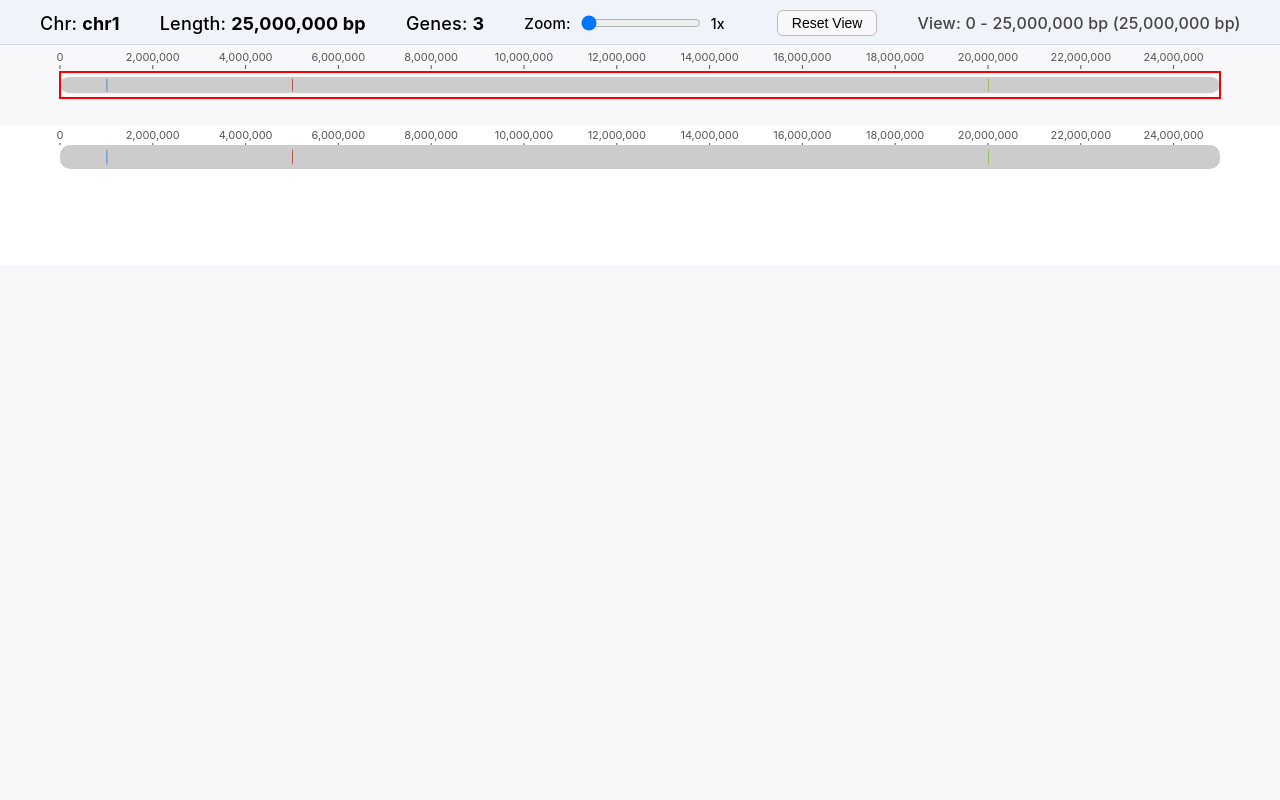
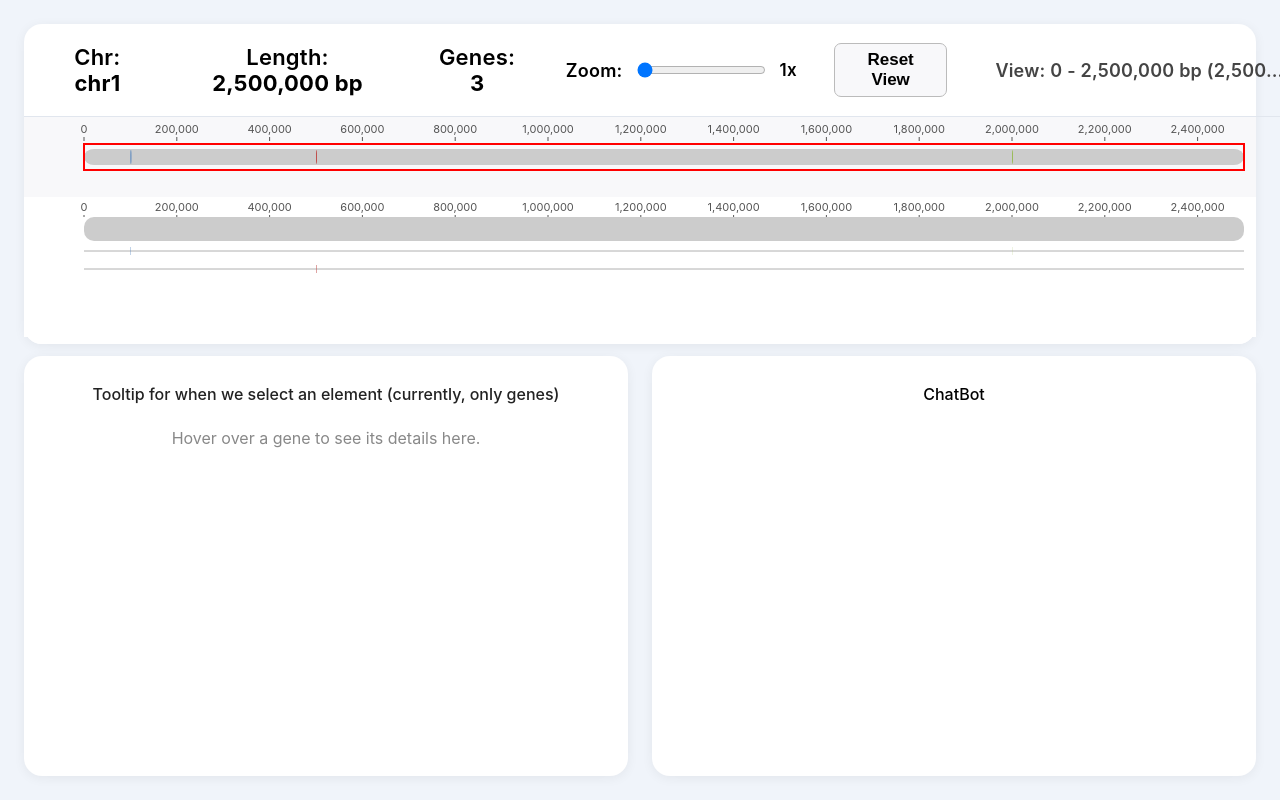
Before and after one commit to Rayjine/CGpt, a React (Create React App) app in the folder visualizer/cgpt-visualizer-website/: page / in a window 1280 px wide. Built offline with nearby package versions, Linux system fonts and the light colour scheme.

Commit message:
Update GenomeBrowser.js

```diff
--- a/visualizer/cgpt-visualizer-website/src/GenomeBrowser.js
+++ b/visualizer/cgpt-visualizer-website/src/GenomeBrowser.js
@@ -1,15 +1,45 @@
 import React, { useRef, useEffect, useState } from 'react';
 import * as d3 from 'd3';
 
+const geneColors = [
+  '#4F81BD', '#C0504D', '#9BBB59', '#8064A2', '#F79646',
+  '#2C4D75', '#9E480E', '#77933C', '#604A7B', '#C00000'
+];
+
+const baseColors = {
+  A: '#1f77b4', // blue
+  C: '#2ca02c', // green
+  T: '#d62728', // red
+  G: '#ff7f0e'  // orange
+};
+
 const mockChromosome = {
   name: 'chr1',
-  length: 25000000, // demo: 25 million bp for visible genes
+  length: 2500000, // demo: 2.5 million bp for visible genes
   genes: [
-    { name: 'GENE1', start: 1000000, end: 1010000, strand: '+', color: '#4F81BD' },
-    { name: 'GENE2', start: 5000000, end: 5015000, strand: '-', color: '#C0504D' },
-    { name: 'GENE3', start: 20000000, end: 20005000, strand: '+', color: '#9BBB59' },
+    { name: 'GENE1', start: 100000, end: 101000, strand: '+' },
+    { name: 'GENE2', start: 500000, end: 501500, strand: '-' },
+    { name: 'GENE3', start: 2000000, end: 2000500, strand: '+' },
   ]
 };
+
+// Assign color to gene by index (alternating from 10 colors)
+function getGeneColor(index) {
+  return geneColors[index % geneColors.length];
+}
+
+// Example mock sequence for demo: repeat 'ACTG' to match chromosome length
+function defineMockSequence(length) {
+  // Repeat 'ACTG' to fill the chromosome
+  const motif = 'ACTG';
+  let seq = '';
+  const repeatCount = Math.floor(length / motif.length);
+  for (let i = 0; i < repeatCount; ++i) seq += motif;
+  seq += motif.slice(0, length - seq.length); // pad to exact length
+  return seq;
+}
+
+const mockSequence = defineMockSequence(mockChromosome.length);
 
 function numberWithCommas(x) {
   return x.toString().replace(/\B(?=(\d{3})+(?!\d))/g, ',');
@@ -20,43 +50,47 @@ function GenomeBrowser() {
   const detailRef = useRef();
   const zoomRef = useRef();
   const [zoomRegion, setZoomRegion] = useState([0, mockChromosome.length]);
+  const [hoveredGene, setHoveredGene] = useState(null);
 
   // --- D3 Zoom Setup: Only once on mount ---
   useEffect(() => {
     const width = window.innerWidth;
     const detailHeight = 80;
     const margin = { left: 60, right: 60 };
-
+    const minZoom = 1;
+    // Maximum zoom: allow 1bp per 1.25px (double again)
+    const visiblePixels = width - margin.left - margin.right;
+    const minBpWindow = visiblePixels / 20; // at max zoom, show 1bp per 1.25px
+    const maxZoom = mockChromosome.length / minBpWindow;
     const zoom = d3.zoom()
-      .scaleExtent([1, mockChromosome.length / 100000])
+      .scaleExtent([minZoom, maxZoom])
       .translateExtent([[margin.left, 0], [width - margin.right, detailHeight]])
       .extent([[margin.left, 0], [width - margin.right, detailHeight]])
       .on('zoom', (event) => {
         const t = event.transform;
-        const x = d3.scaleLinear().domain([0, mockChromosome.length]).range([margin.left, width - margin.right]);
+        const x = d3.scaleLinear().domain([0, mockChromosome.length]).range([margin.left, width - margin.left - margin.right]);
         const newDomain = t.rescaleX(x).domain();
-        // Clamp to chromosome
         let newRegion = [
           Math.max(0, newDomain[0]),
           Math.min(mockChromosome.length, newDomain[1])
         ];
-        // If zoomed out to the full chromosome (or beyond), snap to full
         if (newRegion[0] <= 0 + 1 && newRegion[1] >= mockChromosome.length - 1) {
           newRegion = [0, mockChromosome.length];
         }
-        // Only update if region changed
+        // Only update if region actually changed, to avoid infinite loop
+        setZoomRegion(prev => {
           if (
-          Math.abs(newRegion[0] - zoomRegion[0]) > 1 ||
-          Math.abs(newRegion[1] - zoomRegion[1]) > 1
+            Math.abs(newRegion[0] - prev[0]) > 0.5 ||
+            Math.abs(newRegion[1] - prev[1]) > 0.5
           ) {
-          setZoomRegion(newRegion);
+            return newRegion;
           }
+          return prev;
+        });
       });
     d3.select(detailRef.current).call(zoom);
     zoomRef.current = zoom;
-    // Initial transform (fit whole chromosome)
     d3.select(detailRef.current).call(zoom.transform, d3.zoomIdentity);
-    // Prevent default D3 double-click zoom-in and use our own reset
     d3.select(detailRef.current).on('dblclick.zoom', null);
     d3.select(detailRef.current).on('dblclick.reset', () => {
       d3.select(detailRef.current).transition().duration(300).call(zoom.transform, d3.zoomIdentity);
@@ -65,27 +99,48 @@ function GenomeBrowser() {
     // eslint-disable-next-line
   }, []);
 
+  // Synchronize d3 zoom transform with zoomRegion changes (from slider/tool)
+  useEffect(() => {
+    if (!zoomRef.current || !detailRef.current) return;
+    const width = window.innerWidth;
+    const margin = { left: 60, right: 60 };
+    const x = d3.scaleLinear().domain([0, mockChromosome.length]).range([margin.left, width - margin.left - margin.right]);
+    const k = (mockChromosome.length / (zoomRegion[1] - zoomRegion[0]));
+    const tx = -x(zoomRegion[0]) * k + margin.left;
+    const transform = d3.zoomIdentity.translate(tx, 0).scale(k);
+    // Only update transform if not already at this zoom
+    const currentTransform = d3.zoomTransform(detailRef.current);
+    if (
+      Math.abs(currentTransform.k - k) > 0.01 ||
+      Math.abs(currentTransform.x - tx) > 0.5
+    ) {
+      d3.select(detailRef.current).call(zoomRef.current.transform, transform);
+    }
+  }, [zoomRegion]);
+
   // --- Draw both SVGs whenever zoomRegion changes ---
   useEffect(() => {
-    const width = window.innerWidth;
+    // Get available width accounting for chat panel
+    const availableWidth = window.innerWidth;
     const overviewHeight = 80;
     const detailHeight = 100;
     const margin = { left: 60, right: 60 };
+
     // -- OVERVIEW BAR --
     d3.select(overviewRef.current).selectAll('*').remove();
     const overviewSvg = d3.select(overviewRef.current)
-      .attr('width', width)
+      .attr('width', availableWidth)
       .attr('height', overviewHeight)
       .style('background', '#f8f8fa');
     const xOverview = d3.scaleLinear()
       .domain([0, mockChromosome.length])
-      .range([margin.left, width - margin.right]);
+      .range([margin.left, availableWidth - margin.right]);
     // Chromosome bar (move lower)
-    const overviewBarY = 32; // was 12, now lower for scale visibility
+    const overviewBarY = 32; // was 12, now lower
     overviewSvg.append('rect')
       .attr('x', margin.left)
       .attr('y', overviewBarY)
-      .attr('width', width - margin.left - margin.right)
+      .attr('width', availableWidth - margin.left - margin.right)
       .attr('height', 16)
       .attr('rx', 10)
       .attr('fill', '#cccccc');
@@ -99,7 +154,7 @@ function GenomeBrowser() {
       .attr('y', overviewBarY + 1)
       .attr('width', d => Math.max(1, xOverview(d.end) - xOverview(d.start)))
       .attr('height', 14)
-      .attr('fill', d => d.color)
+      .attr('fill', (d, i) => getGeneColor(i))
       .attr('rx', 5);
     // Red rectangle for zoom region
     const isFullView = zoomRegion[0] <= 0 + 1 && zoomRegion[1] >= mockChromosome.length - 1;
@@ -107,7 +162,7 @@ function GenomeBrowser() {
       .attr('class', 'zoom-rect')
       .attr('x', isFullView ? margin.left : xOverview(zoomRegion[0]))
       .attr('y', overviewBarY - 5)
-      .attr('width', isFullView ? (width - margin.left - margin.right) : (xOverview(zoomRegion[1]) - xOverview(zoomRegion[0])))
+      .attr('width', isFullView ? (availableWidth - margin.left - margin.right) : (xOverview(zoomRegion[1]) - xOverview(zoomRegion[0])))
       .attr('height', 26)
       .attr('fill', 'none')
       .attr('stroke', 'red')
@@ -139,21 +194,25 @@ function GenomeBrowser() {
     // -- DETAIL BAR --
     d3.select(detailRef.current).selectAll('*').remove();
     const detailSvg = d3.select(detailRef.current)
-      .attr('width', width)
+      .attr('width', availableWidth)
       .attr('height', detailHeight + 40)
       .style('background', '#fff');
     // Scales
     const xDetail = d3.scaleLinear()
       .domain(zoomRegion)
-      .range([margin.left, width - margin.right]);
-    // Add a clipPath for the chromosome bar area
+      .range([margin.left, availableWidth - margin.right]);
+    // Add a clipPath for the chromosome bar area (now tall enough for genes below)
+    const chrBarY = 20;
+    const chrBarH = 24;
+    const geneLineGap = 10;
+    const clipHeight = chrBarH + geneLineGap + 18 + 12 + 10; // bar + gap + both gene lines + padding
     detailSvg.append('clipPath')
       .attr('id', 'detail-clip')
       .append('rect')
       .attr('x', margin.left)
-      .attr('y', 20)
-      .attr('width', width - margin.left - margin.right)
-      .attr('height', 24);
+      .attr('y', chrBarY)
+      .attr('width', availableWidth - margin.left - margin.right)
+      .attr('height', clipHeight);
     // Chromosome bar
     // Remove rounded corners except at chromosome ends
     const isAtChromStart = Math.abs(zoomRegion[0] - 0) < 1;
@@ -163,27 +222,25 @@ function GenomeBrowser() {
     // SVG only supports one rx, so we use a path for custom corners
     if (rxLeft !== rxRight) {
       // Draw as path for mixed corners
-      const barY = 20;
-      const barH = 24;
       const barX = margin.left;
-      const barW = width - margin.left - margin.right;
+      const barW = availableWidth - margin.left - margin.right;
       let d = '';
-      d += `M${barX + rxLeft},${barY}`;
+      d += `M${barX + rxLeft},${chrBarY}`;
       d += `H${barX + barW - rxRight}`;
       if (rxRight) {
-        d += `A${rxRight},${rxRight} 0 0 1 ${barX + barW},${barY + rxRight}`;
-        d += `V${barY + barH - rxRight}`;
-        d += `A${rxRight},${rxRight} 0 0 1 ${barX + barW - rxRight},${barY + barH}`;
+        d += `A${rxRight},${rxRight} 0 0 1 ${barX + barW},${chrBarY + rxRight}`;
+        d += `V${chrBarY + chrBarH - rxRight}`;
+        d += `A${rxRight},${rxRight} 0 0 1 ${barX + barW - rxRight},${chrBarY + chrBarH}`;
       } else {
-        d += `V${barY + barH}`;
+        d += `V${chrBarY + chrBarH}`;
       }
       d += `H${barX + rxLeft}`;
       if (rxLeft) {
-        d += `A${rxLeft},${rxLeft} 0 0 1 ${barX},${barY + barH - rxLeft}`;
-        d += `V${barY + rxLeft}`;
-        d += `A${rxLeft},${rxLeft} 0 0 1 ${barX + rxLeft},${barY}`;
+        d += `A${rxLeft},${rxLeft} 0 0 1 ${barX},${chrBarY + chrBarH - rxLeft}`;
+        d += `V${chrBarY + rxLeft}`;
+        d += `A${rxLeft},${rxLeft} 0 0 1 ${barX + rxLeft},${chrBarY}`;
       } else {
-        d += `V${barY}`;
+        d += `V${chrBarY}`;
       }
       d += 'Z';
       detailSvg.append('path')
@@ -194,50 +251,113 @@ function GenomeBrowser() {
       detailSvg.append('rect')
         .attr('class', 'chr-bar')
         .attr('x', margin.left)
-        .attr('y', 20)
-        .attr('width', width - margin.left - margin.right)
-        .attr('height', 24)
+        .attr('y', chrBarY)
+        .attr('width', availableWidth - margin.left - margin.right)
+        .attr('height', chrBarH)
         .attr('rx', rxLeft)
         .attr('fill', '#cccccc');
     }
-    // Genes (clipped)
-    detailSvg.selectAll('.gene')
-      .data(mockChromosome.genes)
+
+    // --- TRACK LINES for gene rows ---
+    detailSvg.append('line')
+      .attr('x1', margin.left)
+      .attr('x2', availableWidth - margin.right)
+      .attr('y1', 54)
+      .attr('y2', 54)
+      .attr('stroke', '#b0b0b0')
+      .attr('stroke-width', 1);
+    detailSvg.append('line')
+      .attr('x1', margin.left)
+      .attr('x2', availableWidth - margin.right)
+      .attr('y1', 72)
+      .attr('y2', 72)
+      .attr('stroke', '#b0b0b0')
+      .attr('stroke-width', 1);
+
+    // --- GENES WITH ARROWS ---
+    // Helper to draw an arrow for a gene (SVG path)
+    function geneArrowPath(x1, x2, y, height, strand) {
+      const w = Math.abs(x2 - x1);
+      if (w < 12) return `M${x1},${y} h${w}`; // too small for arrow
+      if (strand === '+') {
+        return `M${x1},${y} h${w-7} l4,-5 l0,10 l-4,-5 h7`;
+      } else {
+        return `M${x2},${y} h-${w-7} l-4,-5 l0,10 l4,-5 h-7`;
+      }
+    }
+    // Draw + strand genes as arrows
+    const plusGenes = mockChromosome.genes.filter(g => g.strand === '+');
+    detailSvg.selectAll('.gene-plus-arrow')
+      .data(plusGenes)
       .enter()
-      .append('rect')
-      .attr('class', 'gene')
-      .attr('x', d => xDetail(d.start))
-      .attr('y', 24)
-      .attr('width', d => Math.max(1, xDetail(d.end) - xDetail(d.start)))
-      .attr('height', 16)
-      .attr('fill', d => d.color)
-      .attr('rx', 5)
+      .append('path')
+      .attr('class', 'gene-plus-arrow')
+      .attr('d', (d, i) => geneArrowPath(xDetail(d.start), xDetail(d.end), 54, 12, '+'))
+      .attr('stroke', (d, i) => getGeneColor(mockChromosome.genes.indexOf(d)))
+      .attr('stroke-width', 8)
+      .attr('fill', 'none')
       .attr('clip-path', 'url(#detail-clip)')
-      .on('mouseover', function (event, d) {
-        d3.select(this).attr('stroke', 'black').attr('stroke-width', 2);
-        tooltip.style('display', 'block')
-          .html(`<b>${d.name}</b><br/>${numberWithCommas(d.start)} - ${numberWithCommas(d.end)}<br/>Strand: ${d.strand}`)
-          .style('left', (event.pageX + 10) + 'px')
-          .style('top', (event.pageY - 28) + 'px');
-      })
-      .on('mouseout', function () {
-        d3.select(this).attr('stroke', null);
-        tooltip.style('display', 'none');
-      });
-    // Gene labels under the bar (clipped)
-    detailSvg.selectAll('.gene-label')
-      .data(mockChromosome.genes)
+      .attr('opacity', 0.75);
+    // Draw - strand genes as arrows
+    const minusGenes = mockChromosome.genes.filter(g => g.strand === '-');
+    detailSvg.selectAll('.gene-minus-arrow')
+      .data(minusGenes)
+      .enter()
+      .append('path')
+      .attr('class', 'gene-minus-arrow')
+      .attr('d', (d, i) => geneArrowPath(xDetail(d.start), xDetail(d.end), 72, 12, '-'))
+      .attr('stroke', (d, i) => getGeneColor(mockChromosome.genes.indexOf(d)))
+      .attr('stroke-width', 8)
+      .attr('fill', 'none')
+      .attr('clip-path', 'url(#detail-clip)')
+      .attr('opacity', 0.75);
+    // Gene labels for each strand
+    detailSvg.selectAll('.gene-label-plus')
+      .data(plusGenes)
       .enter()
       .append('text')
-      .attr('class', 'gene-label')
+      .attr('class', 'gene-label-plus')
       .attr('x', d => xDetail((d.start + d.end) / 2))
-      .attr('y', 56)
+      .attr('y', 67)
       .attr('fill', '#333')
       .attr('font-size', 13)
       .attr('text-anchor', 'middle')
       .attr('alignment-baseline', 'hanging')
       .attr('clip-path', 'url(#detail-clip)')
-      .text(d => xDetail(d.end) - xDetail(d.start) > 20 ? d.name : '');
+      .text((d, i) => xDetail(d.end) - xDetail(d.start) > 20 ? d.name : '');
+    detailSvg.selectAll('.gene-label-minus')
+      .data(minusGenes)
+      .enter()
+      .append('text')
+      .attr('class', 'gene-label-minus')
+      .attr('x', d => xDetail((d.start + d.end) / 2))
+      .attr('y', 85)
+      .attr('fill', '#333')
+      .attr('font-size', 13)
+      .attr('text-anchor', 'middle')
+      .attr('alignment-baseline', 'hanging')
+      .attr('clip-path', 'url(#detail-clip)')
+      .text((d, i) => xDetail(d.end) - xDetail(d.start) > 20 ? d.name : '');
+
+    // --- DNA LETTERS (when zoomed in enough) ---
+    const bpPerPixel = (zoomRegion[1] - zoomRegion[0]) / (availableWidth - margin.left - margin.right);
+    if (bpPerPixel <= 0.2 && mockSequence.length > 0) { // 1bp per 5 pixels
+      // Only show letters if zoomed enough (1bp per 5 pixel or better)
+      const start = Math.max(0, Math.floor(zoomRegion[0]));
+      const end = Math.min(mockSequence.length, Math.ceil(zoomRegion[1]));
+      for (let i = start; i < end; ++i) {
+        const base = mockSequence[i] || '';
+        detailSvg.append('text')
+          .attr('x', xDetail(i + 0.5))
+          .attr('y', 38)
+          .attr('text-anchor', 'middle')
+          .attr('font-size', 16)
+          .attr('font-family', 'monospace')
+          .attr('fill', baseColors[base] || '#222')
+          .attr('pointer-events', 'none')
+          .text(base);
+      }
+    }
     // --- SCALES for + strand (detail bar only, above the bar) ---
     const tickCount = 10;
     const ticks = xDetail.ticks(tickCount).filter(t => t >= zoomRegion[0] && t <= zoomRegion[1]);
@@ -263,20 +383,24 @@ function GenomeBrowser() {
       .attr('font-size', 11)
       .attr('fill', '#555')
       .text(d => numberWithCommas(Math.round(d)));
-    // Tooltip
-    const tooltip = d3.select('body').append('div')
-      .attr('class', 'genome-tooltip')
-      .style('position', 'absolute')
-      .style('background', '#fff')
-      .style('border', '1px solid #ccc')
-      .style('padding', '6px 12px')
-      .style('border-radius', '4px')
-      .style('pointer-events', 'none')
-      .style('display', 'none')
-      .style('font-size', '14px');
-    return () => {
-      tooltip.remove();
-    };
+    // --- Tooltip for genes in detail view ---
+    detailSvg.selectAll('.gene-plus-arrow, .gene-minus-arrow')
+      .on('mouseover', function(event, d) {
+        setHoveredGene(d);
+      })
+      .on('mouseout', function() {
+        setHoveredGene(null);
+      });
+    // Tooltip for genes in overview bar
+    overviewSvg.selectAll('.gene')
+      .on('mouseover', function(event, d) {
+        setHoveredGene(d);
+      })
+      .on('mouseout', function() {
+        setHoveredGene(null);
+      });
+    // Remove old tooltip div if any
+    d3.selectAll('.genome-tooltip').remove();
   }, [zoomRegion]);
 
   // --- Top Info Bar ---
@@ -286,10 +410,12 @@ function GenomeBrowser() {
   const regionBp = regionEnd - regionStart;
 
   // --- Zoom Bar Tool ---
-  // Slider min: 1x (full view), max: 100x zoom (arbitrary, can adjust)
   const minZoom = 1;
-  const maxZoom = 100;
-  const fullRegion = [0, mockChromosome.length];
+  const width = window.innerWidth;
+  const margin = { left: 60, right: 60 };
+  const visiblePixels = width - margin.left - margin.right;
+  const minBpWindow = visiblePixels / 20;
+  const maxZoom = mockChromosome.length / minBpWindow;
   const currentZoom = Math.round(mockChromosome.length / (zoomRegion[1] - zoomRegion[0]));
 
   function handleZoomBarChange(e) {
@@ -318,61 +444,111 @@ function GenomeBrowser() {
   }
 
   return (
-    <div style={{ width: '100vw', height: '100vh', overflow: 'hidden', margin: 0, padding: 0, background: '#f8f8fa' }}>
+    <div style={{ position: 'relative', width: '100vw', height: '100vh', overflow: 'hidden', margin: 0, padding: 0, background: '#f0f4fa', display: 'flex', flexDirection: 'column' }}>
+      {/* Top section: Info bar + Genome browser, visually carded */}
       <div style={{
-        width: '100vw',
-        background: '#f0f4fa',
-        borderBottom: '1px solid #d0d6e0',
-        padding: '10px 40px 8px 40px',
-        fontSize: 18,
-        fontWeight: 500,
+        width: 'calc(100% - 48px)',
+        height: '320px',
+        minHeight: 260,
+        margin: '24px auto 12px auto',
+        background: '#fff',
+        borderRadius: 18,
+        boxShadow: '0 2px 12px rgba(0,0,0,0.06)',
+        zIndex: 1,
+        display: 'flex',
+        flexDirection: 'column'
+      }}>
+        {/* Info bar - larger height */}
+        <div style={{
+          width: '100%',
+          background: 'transparent',
+          borderBottom: '1px solid #e1e6ee',
+          padding: '18px 32px',
+          fontSize: 22,
+          fontWeight: 600,
           display: 'flex',
           alignItems: 'center',
-        gap: 40,
+          gap: 48,
           letterSpacing: '0.01em',
           position: 'sticky',
           top: 0,
-        zIndex: 10
+          zIndex: 10,
+          minHeight: 56,
+          borderTopLeftRadius: 18,
+          borderTopRightRadius: 18
         }}>
           <span>Chr: <b>{mockChromosome.name}</b></span>
           <span>Length: <b>{numberWithCommas(mockChromosome.length)} bp</b></span>
           <span>Genes: <b>{geneCount}</b></span>
           {/* --- ZOOM BAR TOOL --- */}
-        <span style={{ display: 'flex', alignItems: 'center', gap: 8 }}>
-          <label htmlFor="zoom-bar" style={{ fontSize: 15 }}>Zoom:</label>
+          <span style={{ display: 'flex', alignItems: 'center', gap: 12, minWidth: 220 }}>
+            <label htmlFor="zoom-bar" style={{ fontSize: 18 }}>Zoom:</label>
             <input
               id="zoom-bar"
               type="range"
               min={minZoom}
-            max={maxZoom}
+              max={Math.round(maxZoom)}
               value={currentZoom}
               onChange={handleZoomBarChange}
-            style={{ width: 120 }}
+              style={{ width: 140 }}
             />
-          <span style={{ fontSize: 14 }}>{currentZoom}x</span>
+            <span style={{ fontSize: 17 }}>{currentZoom}x</span>
           </span>
           {/* --- RESET VIEW BUTTON --- */}
           <button
             onClick={handleResetView}
             style={{
-            marginLeft: 12,
-            fontSize: 14,
-            padding: '4px 14px',
+              marginLeft: 0,
+              fontSize: 17,
+              padding: '6px 18px',
               border: '1px solid #bbb',
-            borderRadius: 6,
+              borderRadius: 7,
               background: '#f8f8fa',
               cursor: 'pointer',
               transition: 'background 0.2s',
-            fontWeight: 500
+              fontWeight: 600
             }}
           >Reset View</button>
-        {/* --- VIEW RANGE INFO (last element, left aligned) --- */}
-        <span style={{ fontSize: 16, color: '#444' }}>
+          {/* --- VIEW RANGE INFO --- */}
+          <span style={{
+            fontSize: 18,
+            color: '#444',
+            marginLeft: 0,
+            whiteSpace: 'nowrap',
+            overflow: 'hidden',
+            textOverflow: 'ellipsis'
+          }}>
             View: {numberWithCommas(regionStart)} - {numberWithCommas(regionEnd)} bp ({numberWithCommas(regionBp)} bp)
           </span>
         </div>
-      <svg ref={overviewRef} style={{ display: 'block' }}></svg>
-      <svg ref={detailRef} style={{ display: 'block' }}></svg>
+        {/* Genome SVGs */}
+        <div style={{ width: '100%', height: 'calc(100% - 64px)', background: '#fff', borderBottomLeftRadius: 18, borderBottomRightRadius: 18 }}>
+          <svg ref={overviewRef} style={{ display: 'block', width: '100%' }} />
+          <svg ref={detailRef} style={{ display: 'block', width: '100%' }} />
+        </div>
+      </div>
+      {/* Bottom section: Tooltip (left) + Chatbot (right) visually carded */}
+      <div style={{ display: 'flex', flex: 1, minHeight: 0, width: '100%', background: 'transparent', position: 'relative', gap: 24, padding: '0 24px 24px 24px', boxSizing: 'border-box' }}>
+        {/* Tooltip area (left) */}
+        <div style={{ width: '50%', minWidth: 300, height: '100%', background: '#fff', borderRadius: 18, boxShadow: '0 2px 12px rgba(0,0,0,0.06)', boxSizing: 'border-box', padding: '28px 30px', fontSize: 16, color: '#222', display: 'flex', flexDirection: 'column' }}>
+          <div style={{ fontWeight: 500, marginBottom: 8 }}>Tooltip for when we select an element (currently, only genes)</div>
+          {hoveredGene ? (
+            <div style={{ fontSize: 18, marginTop: 16, lineHeight: 1.7 }}>
+              <div><b>Name:</b> {hoveredGene.name}</div>
+              <div><b>Start:</b> {numberWithCommas(hoveredGene.start)}</div>
+              <div><b>End:</b> {numberWithCommas(hoveredGene.end)}</div>
+              <div><b>Strand:</b> {hoveredGene.strand}</div>
+            </div>
+          ) : (
+            <div style={{ color: '#888', marginTop: 16 }}>Hover over a gene to see its details here.</div>
+          )}
+        </div>
+        {/* Chatbot area (right) */}
+        <div style={{ width: '50%', minWidth: 300, height: '100%', background: '#fff', borderRadius: 18, boxShadow: '0 2px 12px rgba(0,0,0,0.06)', boxSizing: 'border-box', padding: '28px 30px', display: 'flex', flexDirection: 'column' }}>
+          <div style={{ fontWeight: 500, marginBottom: 8 }}>ChatBot</div>
+          {/* Chat UI here */}
+        </div>
+      </div>
     </div>
   );
 }
```
Lines whose indentation alone changed are shown as unchanged.
